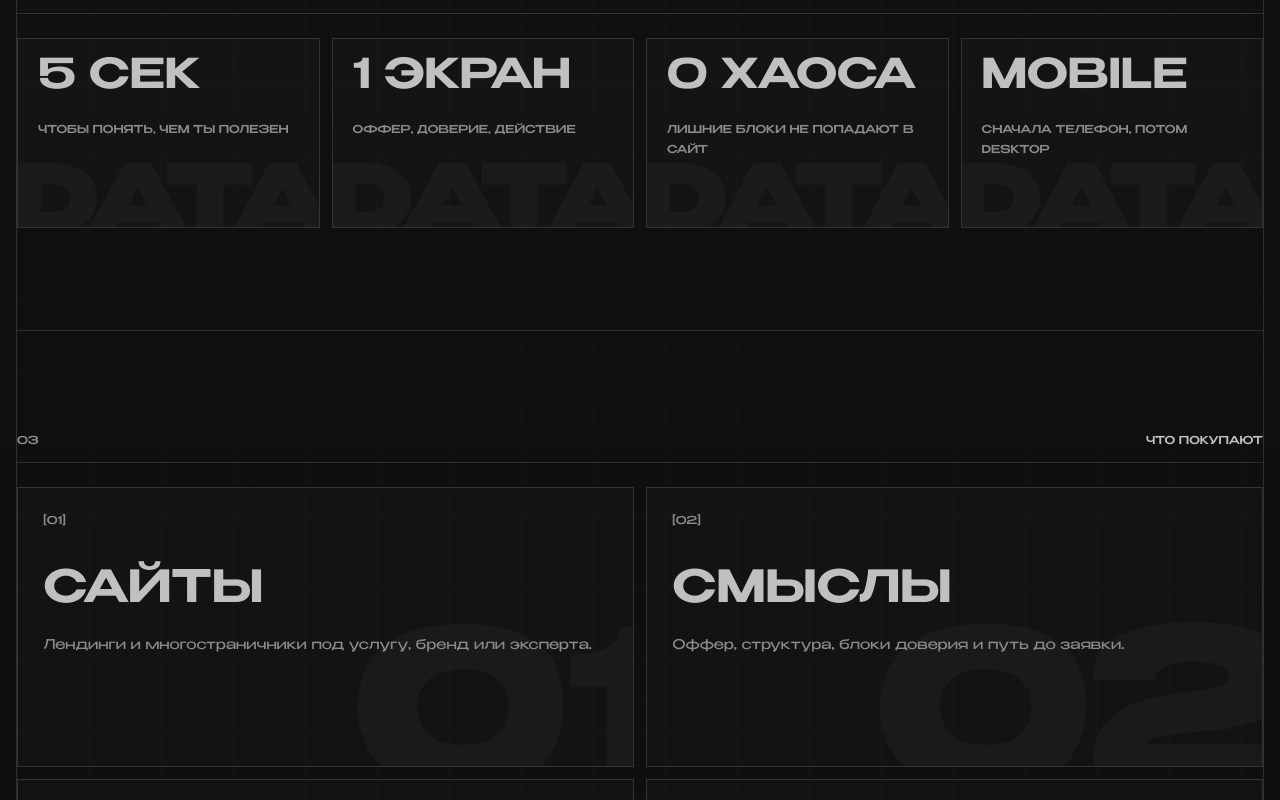
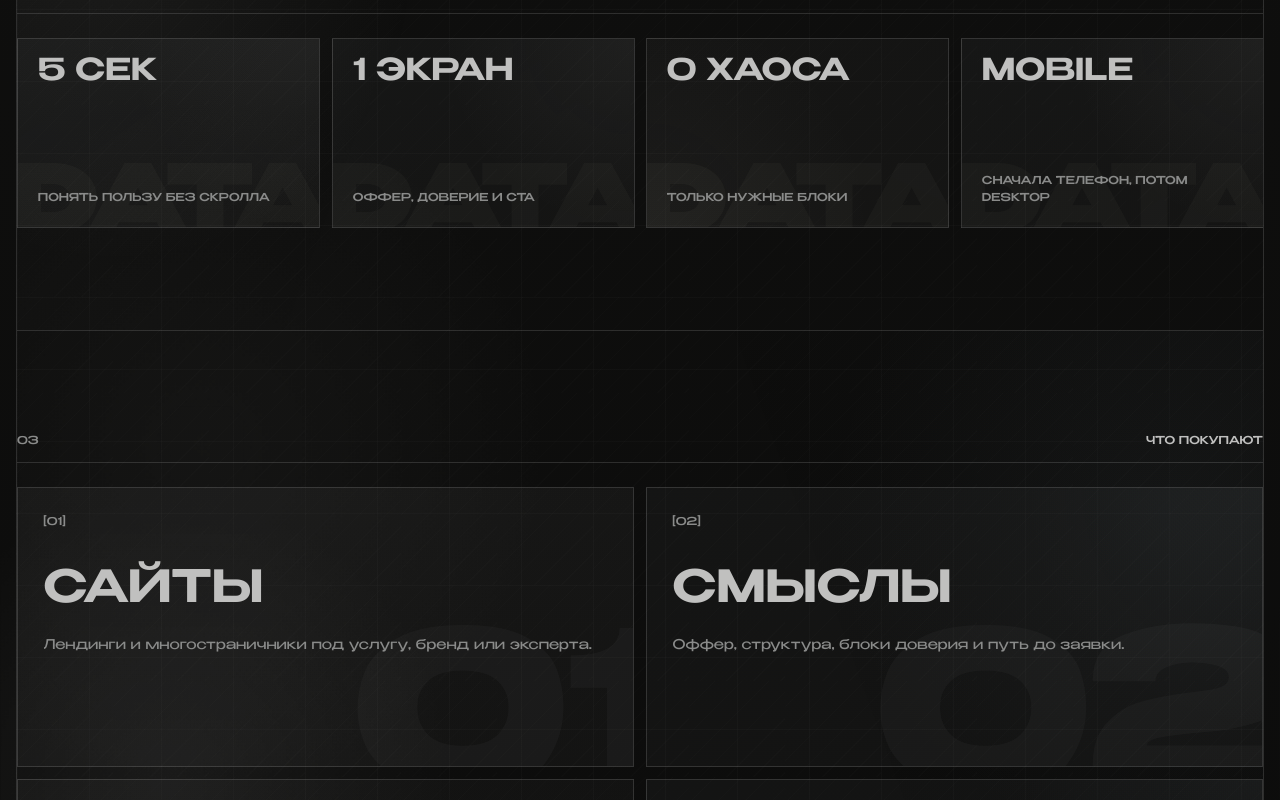
Before and after one commit to mkzvcode/mkzv-web, a Next.js app: page / in a window 1280 px wide. Shown: the part 920-1720 px from the top of the page. Built offline with nearby package versions, Linux system fonts and the light colour scheme.

Commit message:
Polish visual rhythm and motion

```diff
--- a/app/about/page.tsx
+++ b/app/about/page.tsx
@@ -16,7 +16,7 @@ export default function AboutPage() {
     <section className="about-head grid gap-8 border-b border-[var(--line)] pb-10 lg:grid-cols-[minmax(0,0.74fr)_minmax(320px,0.48fr)]"><div><p className="mono mb-7 text-[var(--muted)]">04. About / why MKZV</p><h1 className="display case-title">Сайт должен<br />продавать</h1></div><p className="copy self-end text-[var(--muted)]">Я Максим. Собираю сайт как систему: смысл, дизайн, код, скорость, адаптив и путь до заявки.</p></section>
     <section className="section"><SectionLabel index="01" title="Направления" /><div className="grid gap-3">{services.map((service) => <article className="about-service grid min-w-0 gap-5 border border-[var(--line)] bg-[var(--panel)] p-4 lg:grid-cols-[58px_minmax(0,0.88fr)_minmax(240px,0.62fr)_34px] lg:items-center" key={service.title}><span className="mono text-[var(--muted)]">[{service.meta}]</span><h2 className="display direction-title">{service.title}</h2><p className="copy text-[var(--muted)]">{service.text}</p><span className="technical-plus hidden h-10 lg:block" /></article>)}</div></section>
     <section className="section about-approach grid gap-7 border-t border-[var(--line)] pt-10 lg:grid-cols-[150px_minmax(0,1fr)]"><p className="mono text-[var(--paper)]">02. Подход</p><p className="copy-lg max-w-5xl text-[var(--muted)]">Красивый сайт не спасает плохой оффер. Сначала смысл. Потом сетка, экран, код и запуск.</p></section>
-    <section className="grid gap-3 pb-10 sm:grid-cols-2 xl:grid-cols-4">{clientSignals.map((item) => <div className="metric-tile panel p-5" key={item.value}><p className="display text-[clamp(2rem,3vw,3.5rem)]">{item.value}</p><p className="mono mt-6 leading-5 text-[var(--muted)]">{item.label}</p></div>)}</section>
+    <section className="grid gap-3 pb-10 sm:grid-cols-2 xl:grid-cols-4">{clientSignals.map((item) => <div className="metric-tile panel" key={item.value}><p className="display metric-value">{item.value}</p><p className="mono metric-label">{item.label}</p></div>)}</section>
     <section className="grid gap-3 pb-10 lg:grid-cols-[minmax(0,0.7fr)_minmax(0,1fr)]"><div className="panel p-5"><p className="mono text-[var(--muted)]">03. Инструменты</p><h2 className="display mt-8 text-[clamp(1.9rem,3.1vw,3.8rem)]">Код — часть<br />продажи</h2><p className="copy mt-6 text-[var(--muted)]">Next.js, React, TypeScript, API, формы, аналитика, хостинг. Стек выбираю под задачу, а не ради модного слова.</p></div><div className="panel p-5"><p className="mono text-[var(--muted)]">04. Для кого</p><div className="mt-8 grid gap-5 sm:grid-cols-2">{audiences.map((item) => <div key={item.title}><p className="mono text-[var(--paper)]">{item.title}</p><p className="copy mt-3 text-[var(--muted)]">{item.text}</p></div>)}</div></div></section>
     <section className="grid gap-3 pb-10 md:grid-cols-2">{trustItems.map((item, index) => <div className="panel p-5" key={item}><p className="mono text-[var(--muted)]">0{index + 1} / аргумент</p><p className="copy-lg mt-7 text-[var(--paper)]">{item}</p></div>)}</section>
     <section className="grid gap-3 pb-10 md:grid-cols-4">{principles.map((item) => <div className="panel p-4" key={item}><p className="mono text-[var(--paper)]">{item}</p></div>)}</section>
--- a/app/globals.css
+++ b/app/globals.css
@@ -96,6 +96,9 @@
   --line-strong: rgba(192, 192, 191, 0.34);
   --panel: rgba(192, 192, 191, 0.022);
   --panel-2: rgba(192, 192, 191, 0.045);
+  --tone-cold: rgba(112, 128, 138, 0.09);
+  --tone-ash: rgba(192, 192, 191, 0.07);
+  --tone-warm: rgba(147, 144, 138, 0.08);
   --font-body: "Benzin", "IBM Plex Sans", sans-serif;
   --font-display: "Benzin", "IBM Plex Sans Condensed", sans-serif;
   --font-mono: "Benzin", "IBM Plex Mono", monospace;
@@ -115,8 +118,10 @@ body {
   min-height: 100vh;
   margin: 0;
   background:
-    radial-gradient(circle at 72% 0%, rgba(192, 192, 191, 0.055), transparent 26rem),
-    linear-gradient(180deg, #111110 0%, #050505 100%);
+    radial-gradient(circle at 13% 18%, rgba(192, 192, 191, 0.075), transparent 18rem),
+    radial-gradient(circle at 84% 28%, rgba(112, 128, 138, 0.07), transparent 24rem),
+    radial-gradient(circle at 42% 86%, rgba(147, 144, 138, 0.055), transparent 22rem),
+    linear-gradient(180deg, #10100f 0%, #070707 48%, #050505 100%);
   color: var(--paper);
   font-family: var(--font-body);
   font-weight: 400;
@@ -132,7 +137,7 @@ body::before {
   z-index: -1;
   pointer-events: none;
   content: "";
-  opacity: 0.22;
+  opacity: 0.18;
   background-image:
     linear-gradient(rgba(192, 192, 191, 0.026) 1px, transparent 1px),
     linear-gradient(90deg, rgba(192, 192, 191, 0.026) 1px, transparent 1px),
@@ -142,7 +147,6 @@ body::before {
     64px 64px,
     5px 5px;
   mix-blend-mode: screen;
-  animation: ambient-grid 38s linear infinite;
 }
 
 a {
@@ -167,8 +171,27 @@ textarea {
 }
 
 .section {
+  position: relative;
   border-top: 1px solid var(--line);
   padding: clamp(44px, 8vw, 112px) 0;
+}
+
+.section:nth-of-type(4n + 2) {
+  background:
+    radial-gradient(circle at 8% 18%, rgba(192, 192, 191, 0.055), transparent 19rem),
+    linear-gradient(110deg, rgba(192, 192, 191, 0.018), transparent 34%);
+}
+
+.section:nth-of-type(4n + 3) {
+  background:
+    radial-gradient(circle at 92% 22%, rgba(112, 128, 138, 0.06), transparent 21rem),
+    linear-gradient(250deg, rgba(112, 128, 138, 0.018), transparent 38%);
+}
+
+.section:nth-of-type(4n) {
+  background:
+    radial-gradient(circle at 50% 0%, rgba(147, 144, 138, 0.045), transparent 18rem),
+    linear-gradient(180deg, transparent, rgba(192, 192, 191, 0.012));
 }
 
 .display {
@@ -196,14 +219,24 @@ textarea {
 
 .panel {
   border: 1px solid var(--line);
-  background: var(--panel);
+  background:
+    linear-gradient(180deg, rgba(192, 192, 191, 0.028), rgba(192, 192, 191, 0.014)),
+    var(--panel);
 }
 
 .page-grid {
   background-image:
+    radial-gradient(circle at 15% 14%, rgba(192, 192, 191, 0.045), transparent 22rem),
+    radial-gradient(circle at 86% 38%, rgba(112, 128, 138, 0.04), transparent 26rem),
+    repeating-linear-gradient(135deg, transparent 0 18px, rgba(192, 192, 191, 0.012) 18px 19px),
     linear-gradient(rgba(192, 192, 191, 0.025) 1px, transparent 1px),
     linear-gradient(90deg, rgba(192, 192, 191, 0.025) 1px, transparent 1px);
-  background-size: 72px 72px;
+  background-size:
+    auto,
+    auto,
+    96px 96px,
+    72px 72px,
+    72px 72px;
 }
 
 .thin-button {
@@ -224,10 +257,10 @@ textarea {
   line-height: 1.35;
   text-transform: uppercase;
   transition:
-    border-color 240ms ease,
-    background-color 240ms ease,
-    color 240ms ease,
-    transform 240ms ease;
+    border-color 170ms ease,
+    background-color 170ms ease,
+    color 170ms ease,
+    transform 170ms ease;
 }
 
 .thin-button::before {
@@ -237,11 +270,11 @@ textarea {
   content: "";
   background: var(--paper);
   transform: translateX(-102%);
-  transition: transform 340ms cubic-bezier(0.16, 1, 0.3, 1);
+  transition: transform 240ms cubic-bezier(0.16, 1, 0.3, 1);
 }
 
 .thin-button span {
-  transition: transform 240ms ease;
+  transition: transform 170ms ease;
 }
 
 .signal-listen {
@@ -307,6 +340,12 @@ textarea {
 .direction-title {
   font-size: clamp(1.65rem, 2.4vw, 2.75rem);
   line-height: 0.96;
+}
+
+.panel .display {
+  overflow-wrap: normal;
+  word-break: normal;
+  hyphens: manual;
 }
 
 .home-hero {
@@ -473,8 +512,9 @@ textarea {
 .contact-form input,
 .contact-form textarea {
   transition:
-    border-color 220ms ease,
-    background-color 220ms ease;
+    border-color 170ms ease,
+    background-color 170ms ease,
+    transform 170ms ease;
 }
 
 .contact-form input,
@@ -516,9 +556,9 @@ textarea {
 
 .signal-track {
   transition:
-    border-color 220ms ease,
-    background-color 220ms ease,
-    transform 220ms ease;
+    border-color 170ms ease,
+    background-color 170ms ease,
+    transform 170ms ease;
 }
 
 .signal-wave {
@@ -554,11 +594,12 @@ textarea,
   position: relative;
   min-height: 280px;
   overflow: hidden;
+  contain: paint;
   padding: clamp(1.25rem, 2vw, 2rem);
   transition:
-    border-color 260ms ease,
-    background-color 260ms ease,
-    transform 260ms cubic-bezier(0.16, 1, 0.3, 1);
+    border-color 170ms ease,
+    background-color 170ms ease,
+    transform 170ms cubic-bezier(0.16, 1, 0.3, 1);
 }
 
 .service-card::before {
@@ -588,11 +629,12 @@ textarea,
 .metric-tile {
   position: relative;
   overflow: hidden;
+  contain: paint;
   min-height: 260px;
   transition:
-    border-color 260ms ease,
-    background-color 260ms ease,
-    transform 260ms cubic-bezier(0.16, 1, 0.3, 1);
+    border-color 170ms ease,
+    background-color 170ms ease,
+    transform 170ms cubic-bezier(0.16, 1, 0.3, 1);
 }
 
 .sell-card::before,
@@ -645,7 +687,16 @@ textarea,
 }
 
 .metric-tile {
+  display: flex;
   min-height: 190px;
+  flex-direction: column;
+  justify-content: space-between;
+  gap: clamp(1.4rem, 2vw, 2.5rem);
+  padding: clamp(1rem, 1.55vw, 1.45rem);
+  background:
+    radial-gradient(circle at 100% 0%, rgba(192, 192, 191, 0.06), transparent 12rem),
+    linear-gradient(145deg, rgba(112, 128, 138, 0.035), rgba(192, 192, 191, 0.012)),
+    var(--panel);
 }
 
 .metric-tile::before {
@@ -663,6 +714,45 @@ textarea,
 .metric-tile > * {
   position: relative;
   z-index: 1;
+}
+
+.metric-value {
+  font-size: clamp(1.55rem, 2.35vw, 3rem);
+  line-height: 0.9;
+  overflow-wrap: normal;
+  word-break: normal;
+  hyphens: manual;
+  white-space: nowrap;
+}
+
+.metric-label {
+  max-width: 24ch;
+  color: var(--muted);
+  line-height: 1.55;
+  overflow-wrap: normal;
+  word-break: normal;
+}
+
+.service-card:nth-child(2n),
+.market-card:nth-child(2n),
+.deliverable-card:nth-child(2n),
+.route-card:nth-child(2n),
+.package-card:nth-child(2n) {
+  background:
+    radial-gradient(circle at 100% 0%, rgba(112, 128, 138, 0.055), transparent 15rem),
+    linear-gradient(150deg, rgba(112, 128, 138, 0.028), rgba(192, 192, 191, 0.012)),
+    var(--panel);
+}
+
+.service-card:nth-child(3n),
+.audience-card:nth-child(3n),
+.sell-card:nth-child(3n),
+.faq-card:nth-child(3n),
+.metric-tile:nth-child(3n) {
+  background:
+    radial-gradient(circle at 0% 100%, rgba(147, 144, 138, 0.055), transparent 14rem),
+    linear-gradient(25deg, rgba(147, 144, 138, 0.025), rgba(192, 192, 191, 0.012)),
+    var(--panel);
 }
 
 .route-card {
@@ -730,10 +820,11 @@ textarea,
 .project-card {
   position: relative;
   overflow: hidden;
+  contain: paint;
   transition:
-    border-color 260ms ease,
-    background-color 260ms ease,
-    transform 260ms cubic-bezier(0.16, 1, 0.3, 1);
+    border-color 170ms ease,
+    background-color 170ms ease,
+    transform 170ms cubic-bezier(0.16, 1, 0.3, 1);
 }
 
 .project-card::before {
@@ -757,10 +848,11 @@ textarea,
   position: relative;
   min-height: 175px;
   overflow: hidden;
+  contain: paint;
   transition:
-    border-color 260ms ease,
-    background-color 260ms ease,
-    transform 260ms cubic-bezier(0.16, 1, 0.3, 1);
+    border-color 170ms ease,
+    background-color 170ms ease,
+    transform 170ms cubic-bezier(0.16, 1, 0.3, 1);
 }
 
 .process-card::before {
@@ -778,6 +870,18 @@ textarea,
 .process-card > * {
   position: relative;
   z-index: 1;
+}
+
+.process-step-title {
+  font-size: clamp(1.25rem, 1.45vw, 2rem);
+  line-height: 0.95;
+  overflow-wrap: normal;
+  word-break: normal;
+  hyphens: manual;
+}
+
+.case-process .process-card {
+  min-height: 150px;
 }
 
 .texture-frame::after {
@@ -837,22 +941,22 @@ main > section:first-child {
 .scroll-motion-ready [data-scroll-reveal] {
   opacity: 0;
   transition:
-    opacity 720ms ease,
-    transform 900ms cubic-bezier(0.16, 1, 0.3, 1);
+    opacity 420ms ease,
+    transform 520ms cubic-bezier(0.16, 1, 0.3, 1);
   transition-delay: var(--reveal-delay, 0ms);
   will-change: opacity, transform;
 }
 
 .scroll-motion-ready [data-scroll-reveal="left"] {
-  transform: translate3d(-72px, 0, 0);
+  transform: translate3d(-32px, 0, 0);
 }
 
 .scroll-motion-ready [data-scroll-reveal="right"] {
-  transform: translate3d(72px, 0, 0);
+  transform: translate3d(32px, 0, 0);
 }
 
 .scroll-motion-ready [data-scroll-reveal="up"] {
-  transform: translate3d(0, 48px, 0);
+  transform: translate3d(0, 28px, 0);
 }
 
 .scroll-motion-ready [data-scroll-reveal].is-revealed {
@@ -865,7 +969,7 @@ main > section:first-child {
   .thin-button:hover {
     border-color: var(--paper);
     color: var(--bg-deep);
-    transform: translateY(-2px);
+    transform: translateY(-1px);
   }
 
   .thin-button:hover::before {
@@ -873,7 +977,7 @@ main > section:first-child {
   }
 
   .thin-button:hover span {
-    transform: translateX(5px);
+    transform: translateX(3px);
   }
 
   .nav-link:hover::after,
@@ -904,7 +1008,7 @@ main > section:first-child {
   .metric-tile:hover {
     border-color: var(--line-strong);
     background-color: var(--panel-2);
-    transform: translateY(-4px);
+    transform: translateY(-2px);
   }
 
   .scroll-motion-ready .service-card.is-revealed:hover,
@@ -918,18 +1022,14 @@ main > section:first-child {
   .scroll-motion-ready .faq-card.is-revealed:hover,
   .scroll-motion-ready .route-card.is-revealed:hover,
   .scroll-motion-ready .metric-tile.is-revealed:hover {
-    transform: translate3d(0, -4px, 0);
-  }
-
-  .project-card:hover .texture-frame::after {
-    animation-duration: 3.8s;
+    transform: translate3d(0, -2px, 0);
   }
 
   .contact-link:hover,
   .signal-track:hover {
     border-color: var(--line-strong);
     background-color: var(--panel-2);
-    transform: translateX(4px);
+    transform: translateX(2px);
   }
 }
 
@@ -1095,6 +1195,27 @@ main > section:first-child {
   .thin-button {
     gap: 14px;
   }
+
+  .metric-tile {
+    min-height: 164px;
+  }
+
+  .metric-value {
+    font-size: clamp(1.55rem, 8.6vw, 2.55rem);
+  }
+
+  .metric-label {
+    max-width: 28ch;
+  }
+
+  .process-step-title {
+    font-size: clamp(1.25rem, 7vw, 1.8rem);
+  }
+
+  .scroll-motion-ready [data-scroll-reveal="left"],
+  .scroll-motion-ready [data-scroll-reveal="right"] {
+    transform: translate3d(0, 24px, 0);
+  }
 }
 
 @media (min-width: 761px) and (max-width: 1023px) {
@@ -1109,7 +1230,15 @@ main > section:first-child {
 }
 
 @media (min-width: 1024px) {
-  .process-strip {
+  .process-strip,
+  .case-process {
+    grid-template-columns: repeat(3, minmax(0, 1fr));
+  }
+}
+
+@media (min-width: 1280px) {
+  .process-strip,
+  .case-process {
     grid-template-columns: repeat(6, minmax(0, 1fr));
   }
 }
--- a/app/page.tsx
+++ b/app/page.tsx
@@ -28,7 +28,7 @@ export default function Home() {
       <div className="flex min-w-0 flex-col justify-between gap-12"><div><p className="mono mb-7 text-[var(--muted)]">01. Home / sites that sell / full-stack</p><h1 className="display hero-title home-title">MKZV<br />WEB</h1><p className="copy-lg mt-8 max-w-2xl text-[var(--muted)]">Собираю сайты, которые выглядят дорого, быстро объясняют услугу и ведут человека к заявке. Дизайн, код и запуск — в одной связке.</p><div className="hero-proof mt-8 grid gap-3 sm:grid-cols-3"><p className="mono">Сайт под ключ</p><p className="mono">Mobile first</p><p className="mono">Форма / TGPT позже</p></div></div><div className="grid max-w-2xl gap-3 sm:grid-cols-2"><Link className="thin-button" href="/contacts">Обсудить сайт <span aria-hidden="true">→</span></Link><Link className="thin-button" href="/projects">Смотреть подход <span aria-hidden="true">→</span></Link></div></div>
       <div className="hero-artwork self-stretch"><ArtworkSlot className="hero-sphere" wide /><p className="hero-artwork-note mono">Noise sphere / live loop<br />MKZV WEB / 2026</p></div>
     </section>
-    <section className="section px-4 md:px-6"><SectionLabel index="02" title="Быстрые сигналы" /><div className="signal-metrics grid gap-3 sm:grid-cols-2 xl:grid-cols-4">{clientSignals.map((item) => <article className="metric-tile panel min-w-0 p-5" key={item.value}><p className="display text-[clamp(2rem,3.2vw,4rem)]">{item.value}</p><p className="mono mt-6 leading-5 text-[var(--muted)]">{item.label}</p></article>)}</div></section>
+    <section className="section px-4 md:px-6"><SectionLabel index="02" title="Быстрые сигналы" /><div className="signal-metrics grid gap-3 sm:grid-cols-2 xl:grid-cols-4">{clientSignals.map((item) => <article className="metric-tile panel min-w-0" key={item.value}><p className="display metric-value">{item.value}</p><p className="mono metric-label">{item.label}</p></article>)}</div></section>
     <section className="section px-4 md:px-6"><SectionLabel index="03" title="Что покупают" /><div className="grid gap-3 lg:grid-cols-2">{services.map((service) => <article className="service-card panel min-w-0" data-index={service.meta} key={service.title}><p className="mono mb-10 text-[var(--muted)]">[{service.meta}]</p><h2 className="display service-title">{service.title}</h2><p className="copy mt-6 max-w-xl text-[var(--muted)]">{service.text}</p></article>)}</div></section>
     <section className="section px-4 md:px-6"><SectionLabel index="04" title="Маршрут страницы" /><div className="route-line grid gap-3 lg:grid-cols-4">{pageRoute.map((item, index) => <article className="route-card panel min-w-0 p-5" key={item.title}><p className="mono flex items-center justify-between text-[var(--muted)]"><span>0{index + 1}</span><span>{item.tag}</span></p><h2 className="display mt-10 text-[clamp(1.35rem,2vw,2.35rem)]">{item.title}</h2><p className="copy mt-5 text-[var(--muted)]">{item.text}</p></article>)}</div></section>
     <section className="section px-4 md:px-6"><SectionLabel index="05" title="Кому подойдёт" /><div className="audience-grid grid gap-3 md:grid-cols-2 xl:grid-cols-4">{audiences.map((item, index) => <article className="audience-card panel min-w-0 p-5" key={item.title}><p className="mono text-[var(--muted)]">0{index + 1} / клиент</p><h2 className="display mt-9 text-[clamp(1.55rem,2.2vw,2.75rem)]">{item.title}</h2><p className="copy mt-5 text-[var(--muted)]">{item.text}</p></article>)}</div></section>
@@ -37,7 +37,7 @@ export default function Home() {
     <section className="section px-4 md:px-6"><SectionLabel index="08" title="Избранные проекты" /><div className="grid gap-3">{projects.map((project) => <ProjectRow key={project.id} project={project} />)}</div><Link className="thin-button mt-4 w-full" href="/projects">Показать все проекты <span aria-hidden="true">→</span></Link></section>
     <section className="section px-4 md:px-6"><SectionLabel index="09" title="Что входит" /><div className="grid gap-3 lg:grid-cols-4">{deliverables.map((item, index) => <article className="deliverable-card panel min-w-0 p-5" key={item.title}><p className="mono text-[var(--muted)]">0{index + 1}</p><h2 className="display mt-10 text-[clamp(1.45rem,2vw,2.3rem)]">{item.title}</h2><p className="copy mt-5 text-[var(--muted)]">{item.text}</p></article>)}</div></section>
     <section className="section px-4 md:px-6"><SectionLabel index="10" title="Форматы" /><div className="grid gap-3 lg:grid-cols-3">{packages.map((item, index) => <article className="package-card panel min-w-0 p-5" key={item.title}><p className="mono text-[var(--muted)]">0{index + 1} / формат</p><h2 className="display mt-8 text-[clamp(1.7rem,2.45vw,3rem)]">{item.title}</h2><p className="copy mt-4 text-[var(--muted)]">{item.subtitle}</p><ul className="mt-8 grid gap-3">{item.items.map((point) => <li className="mono package-point" key={point}>{point}</li>)}</ul></article>)}</div></section>
-    <section className="section px-4 md:px-6"><SectionLabel index="11" title="Процесс" /><div className="process-strip grid gap-3">{processSteps.map((step, index) => <div className="process-card panel p-5" data-index={`0${index + 1}`} key={step}><p className="mono text-[var(--muted)]">0{index + 1}</p><p className="display mt-14 text-[clamp(1.55rem,2.2vw,2.65rem)]">{step}</p></div>)}</div><div className="mt-3 grid gap-3 sm:grid-cols-2 xl:grid-cols-4">{launchChecklist.map((item) => <p className="check-chip mono panel p-4 text-[var(--paper)]" key={item}>{item}</p>)}</div></section>
+    <section className="section px-4 md:px-6"><SectionLabel index="11" title="Процесс" /><div className="process-strip grid gap-3">{processSteps.map((step, index) => <div className="process-card panel p-5" data-index={`0${index + 1}`} key={step}><p className="mono text-[var(--muted)]">0{index + 1}</p><p className="display process-step-title mt-14">{step}</p></div>)}</div><div className="mt-3 grid gap-3 sm:grid-cols-2 xl:grid-cols-4">{launchChecklist.map((item) => <p className="check-chip mono panel p-4 text-[var(--paper)]" key={item}>{item}</p>)}</div></section>
     <section className="section px-4 md:px-6"><SectionLabel index="12" title="Как стартуем" /><div className="grid gap-3 lg:grid-cols-3">{siteNotes.map((item, index) => <article className="panel min-w-0 p-5" key={item.title}><p className="mono text-[var(--muted)]">0{index + 1} / точка</p><h2 className="display mt-8 text-[clamp(1.45rem,2.1vw,2.45rem)]">{item.title}</h2><p className="copy mt-6 text-[var(--muted)]">{item.text}</p></article>)}</div></section>
     <section className="section px-4 md:px-6"><SectionLabel index="13" title="TGPT позже" /><div className="tgpt-panel panel grid gap-7 p-5 lg:grid-cols-[minmax(0,0.72fr)_minmax(280px,0.48fr)]"><div><p className="mono text-[var(--muted)]">Next step / заявки</p><h2 className="display mt-8 text-[clamp(2rem,4vw,5rem)]">Форма станет<br />локальным TGPT</h2></div><div className="self-end"><p className="copy text-[var(--muted)]">Сейчас форма визуальная. Следующий этап — локальный приёмщик заявок: сайт собрал данные, Telegram получил сообщение, ты быстро ответил клиенту.</p><div className="mt-7 grid gap-2">{tgptPreview.map((item, index) => <p className="mono package-point" key={item}>0{index + 1} / {item}</p>)}</div></div></div></section>
     <section className="section px-4 md:px-6"><SectionLabel index="14" title="Вопросы" /><div className="grid gap-3 lg:grid-cols-3">{faqItems.map((item, index) => <article className="faq-card panel min-w-0 p-5" key={item.question}><p className="mono text-[var(--muted)]">0{index + 1} / вопрос</p><h2 className="display mt-8 text-[clamp(1.25rem,1.75vw,2.1rem)]">{item.question}</h2><p className="copy mt-5 text-[var(--muted)]">{item.answer}</p></article>)}</div></section>
--- a/app/projects/case-01/page.tsx
+++ b/app/projects/case-01/page.tsx
@@ -38,12 +38,12 @@ export default function CasePage() {
 
         <section className="case-metrics border-y border-[var(--line)] py-8">
           <p className="mono mb-5 text-[var(--paper)]">02. Показатели</p>
-          <div className="grid gap-3 sm:grid-cols-2 lg:grid-cols-4">{metrics.map((metric) => <div className="panel p-4" key={metric.label}><p className="display text-[clamp(2rem,3.2vw,3.7rem)]">{metric.value}</p><p className="mono mt-5 leading-5 text-[var(--muted)]">{metric.label}</p></div>)}</div>
+          <div className="grid gap-3 sm:grid-cols-2 lg:grid-cols-4">{metrics.map((metric) => <div className="metric-tile panel" key={metric.label}><p className="display metric-value">{metric.value}</p><p className="mono metric-label">{metric.label}</p></div>)}</div>
         </section>
 
         <section className="py-8">
           <p className="mono mb-5 text-[var(--paper)]">03. Процесс</p>
-          <div className="case-process grid gap-3 md:grid-cols-3 xl:grid-cols-6">{processSteps.map((step, index) => <div className="panel p-4" key={step}><p className="mono text-[var(--muted)]">0{index + 1}</p><p className="display mt-8 text-[clamp(1.15rem,1.5vw,1.65rem)]">{step}</p></div>)}</div>
+          <div className="case-process grid gap-3 md:grid-cols-3 xl:grid-cols-6">{processSteps.map((step, index) => <div className="process-card panel p-4" data-index={`0${index + 1}`} key={step}><p className="mono text-[var(--muted)]">0{index + 1}</p><p className="display process-step-title mt-8">{step}</p></div>)}</div>
         </section>
       </main>
       <Footer />
--- a/components/ArtworkSlot.module.css
+++ b/components/ArtworkSlot.module.css
@@ -21,7 +21,7 @@
   mix-blend-mode: screen;
   opacity: 0.9;
   transform: translate3d(0, var(--sphere-y, 0px), 0) scale(var(--sphere-scale, 1.04));
-  transition: transform 800ms cubic-bezier(0.16, 1, 0.3, 1);
+  transition: transform 140ms linear;
   will-change: transform;
 }
 
--- a/components/ScrollMotion.tsx
+++ b/components/ScrollMotion.tsx
@@ -40,7 +40,7 @@ export function ScrollMotion() {
               : "up";
 
       target.dataset.scrollReveal = direction;
-      target.style.setProperty("--reveal-delay", `${(index % 4) * 75}ms`);
+      target.style.setProperty("--reveal-delay", `${(index % 4) * 45}ms`);
     });
 
     const observer = new IntersectionObserver(
@@ -52,7 +52,7 @@ export function ScrollMotion() {
           observer.unobserve(entry.target);
         });
       },
-      { rootMargin: "0px 0px -9%", threshold: 0.12 },
+      { rootMargin: "0px 0px -7%", threshold: 0.1 },
     );
 
     targets.forEach((target) => observer.observe(target));
--- a/data/projects.ts
+++ b/data/projects.ts
@@ -41,9 +41,9 @@ export const projects: Project[] = [
 export const processSteps = ["Разбор", "Оффер", "Структура", "Дизайн", "Код", "Запуск"];
 
 export const clientSignals = [
-  { value: "5 сек", label: "чтобы понять, чем ты полезен" },
-  { value: "1 экран", label: "оффер, доверие, действие" },
-  { value: "0 хаоса", label: "лишние блоки не попадают в сайт" },
+  { value: "5 сек", label: "понять пользу без скролла" },
+  { value: "1 экран", label: "оффер, доверие и CTA" },
+  { value: "0 хаоса", label: "только нужные блоки" },
   { value: "mobile", label: "сначала телефон, потом desktop" },
 ];
 
```
